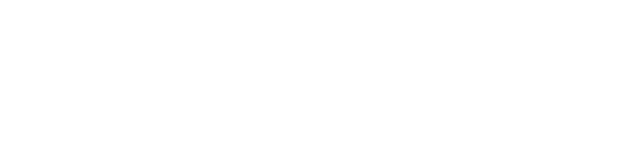
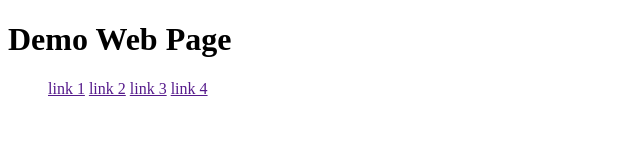
Before and after one commit to emilioiturbide/COSC224-Lab01, a plain HTML site: page index.html in a window 1280 px wide. Shown: the whole page, without its empty margins (0-640 px from the left). Drawn offline with Linux system fonts and the light colour scheme.

Commit message:
changes to header

```diff
--- a/index.html
+++ b/index.html
@@ -6,6 +6,14 @@
     <title>Index</title>
 </head>
 <body>
-
+    <header>
+        <h1>Demo Web Page</h1>
+        <menu>
+            <a href="">link 1</a>
+            <a href="">link 2</a>
+            <a href="">link 3</a>
+            <a href="">link 4</a>
+        </menu>
+    </header>
 </body>
 </html>
```
